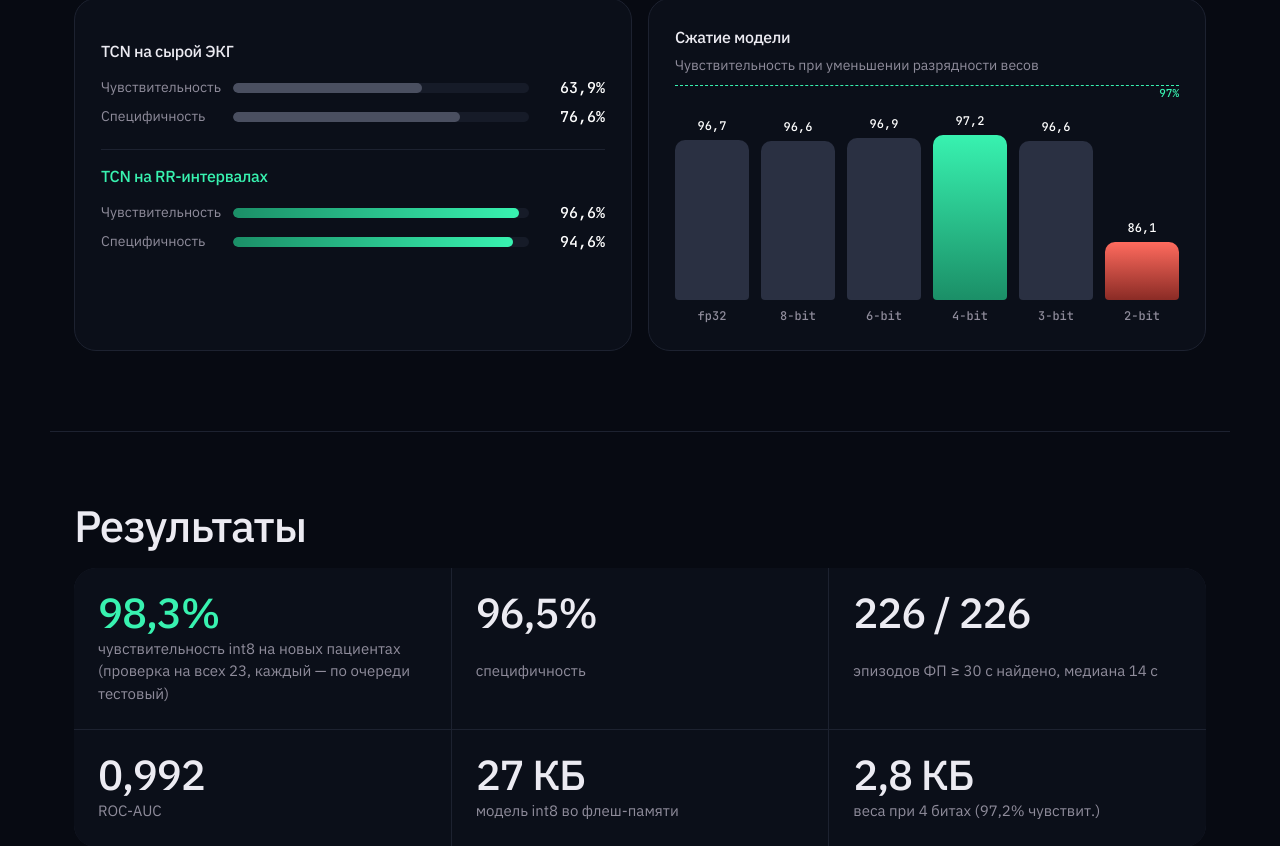
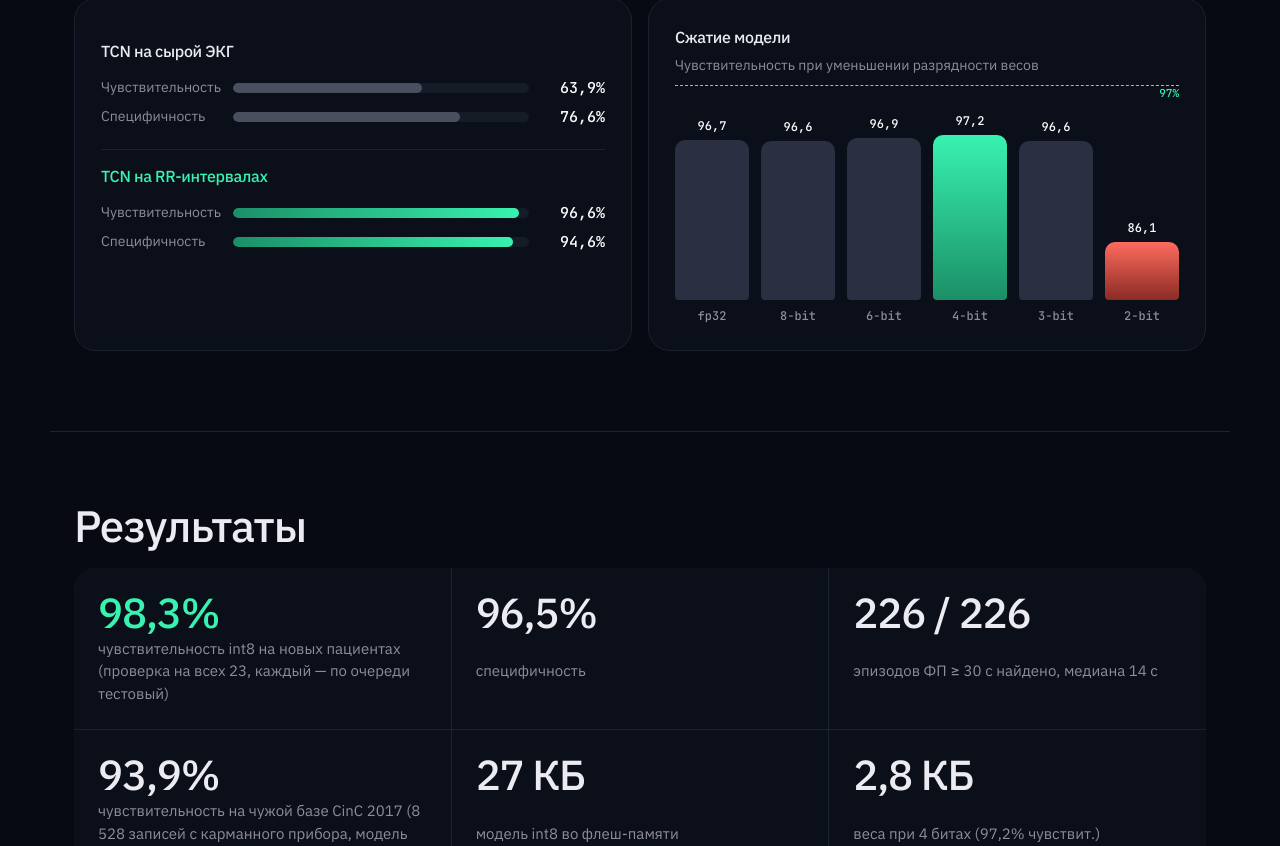
Before and after one commit to Asilovvv/afib-monitor, a React (Vite) app in the folder web/: page / in a window 1280 px wide. Shown: the part 1954-2800 px from the top of the page. Built offline with nearby package versions, Linux system fonts and the light colour scheme; a web font is replaced by a local one.

Commit message:
Numbers audit: external result on the site (RU/EN/KY) and README, 30 s rule figures in code comment

```diff
--- a/web/src/pages/Landing.tsx
+++ b/web/src/pages/Landing.tsx
@@ -28,7 +28,7 @@ const TXT = {
     sens: 'Чувствительность', spec: 'Специфичность',
     quantTitle: 'Сжатие модели', quantLead: 'Чувствительность при уменьшении разрядности весов',
     resTitle: 'Результаты',
-    res: [['98,3%', 'чувствительность int8 на новых пациентах (проверка на всех 23, каждый — по очереди тестовый)'], ['96,5%', 'специфичность'], ['226 / 226', 'эпизодов ФП ≥ 30 с найдено, медиана 14 с'], ['0,992', 'ROC-AUC'], ['27 КБ', 'модель int8 во флеш-памяти'], ['2,8 КБ', 'веса при 4 битах (97,2% чувствит.)']],
+    res: [['98,3%', 'чувствительность int8 на новых пациентах (проверка на всех 23, каждый — по очереди тестовый)'], ['96,5%', 'специфичность'], ['226 / 226', 'эпизодов ФП ≥ 30 с найдено, медиана 14 с'], ['93,9%', 'чувствительность на чужой базе CinC 2017 (8 528 записей с карманного прибора, модель не менялась)'], ['27 КБ', 'модель int8 во флеш-памяти'], ['2,8 КБ', 'веса при 4 битах (97,2% чувствит.)']],
     appTitle: 'Приложение пациента',
     appLead: 'Живая ЭКГ, мгновенное предупреждение, кнопка SOS, дневник симптомов и история — в одном приложении для Android и iPhone.',
     appFeat: ['Живая ЭКГ по Bluetooth', 'Уведомление при начале ФП', 'Автозапись ЭКГ приступа', 'Дневник симптомов', 'SOS — звонок 103', 'Близкие получают тревогу в Telegram', 'RU / KY / EN, тёмная тема'],
@@ -63,7 +63,7 @@ const TXT = {
     sens: 'Sensitivity', spec: 'Specificity',
     quantTitle: 'Model compression', quantLead: 'Sensitivity as weight bit-width goes down',
     resTitle: 'Results',
-    res: [['98.3%', 'int8 sensitivity on unseen patients (leave-one-patient-out, all 23)'], ['96.5%', 'specificity'], ['226 / 226', 'AF episodes ≥ 30 s found, median 14 s'], ['0.992', 'ROC-AUC'], ['27 KB', 'int8 model in flash'], ['2.8 KB', 'weights at 4 bits (97.2% sens.)']],
+    res: [['98.3%', 'int8 sensitivity on unseen patients (leave-one-patient-out, all 23)'], ['96.5%', 'specificity'], ['226 / 226', 'AF episodes ≥ 30 s found, median 14 s'], ['93.9%', 'sensitivity on an unseen database, CinC 2017 (8,528 hand-held recordings, model unchanged)'], ['27 KB', 'int8 model in flash'], ['2.8 KB', 'weights at 4 bits (97.2% sens.)']],
     appTitle: 'Patient app',
     appLead: 'Live ECG, instant warning, SOS button, symptom diary and history — one app for Android and iPhone.',
     appFeat: ['Live ECG over Bluetooth', 'Alert at AF onset', 'Auto-recorded episode ECG', 'Symptom diary', 'SOS — call 103', 'Relatives get the alert in Telegram', 'RU / KY / EN, dark mode'],
@@ -98,7 +98,7 @@ const TXT = {
     sens: 'Сезгичтик', spec: 'Өзгөчөлүк',
     quantTitle: 'Моделди кысуу', quantLead: 'Салмактардын разряддуулугун азайтканда сезгичтик',
     resTitle: 'Жыйынтыктар',
-    res: [['98,3%', 'жаңы бейтаптардагы int8 сезгичтиги (23түн ар бири кезеги менен текшерилди)'], ['96,5%', 'өзгөчөлүк'], ['226 / 226', '≥ 30 с ФП эпизоддору табылды, медиана 14 с'], ['0,992', 'ROC-AUC'], ['27 КБ', 'флеш-эстутумдагы int8 модели'], ['2,8 КБ', '4 биттеги салмактар (97,2% сезгичтик)']],
+    res: [['98,3%', 'жаңы бейтаптардагы int8 сезгичтиги (23түн ар бири кезеги менен текшерилди)'], ['96,5%', 'өзгөчөлүк'], ['226 / 226', '≥ 30 с ФП эпизоддору табылды, медиана 14 с'], ['93,9%', 'бөтөн CinC 2017 базасындагы сезгичтик (8 528 жазуу, модель өзгөргөн жок)'], ['27 КБ', 'флеш-эстутумдагы int8 модели'], ['2,8 КБ', '4 биттеги салмактар (97,2% сезгичтик)']],
     appTitle: 'Бейтаптын тиркемеси',
     appLead: 'Жандуу ЭКГ, дароо эскертүү, SOS баскычы, белгилер күндөлүгү жана тарых — Android жана iPhone үчүн бир тиркемеде.',
     appFeat: ['Bluetooth аркылуу жандуу ЭКГ', 'ФП башталганда эскертүү', 'Талманын ЭКГсын автожазуу', 'Белгилер күндөлүгү', 'SOS — 103 чалуу', 'Жакындар Telegramдан эскертүү алат', 'RU / KY / EN, караңгы тема'],
```
Also changed, not shown: 2 other files (tests, documents, lock files or other folders).
